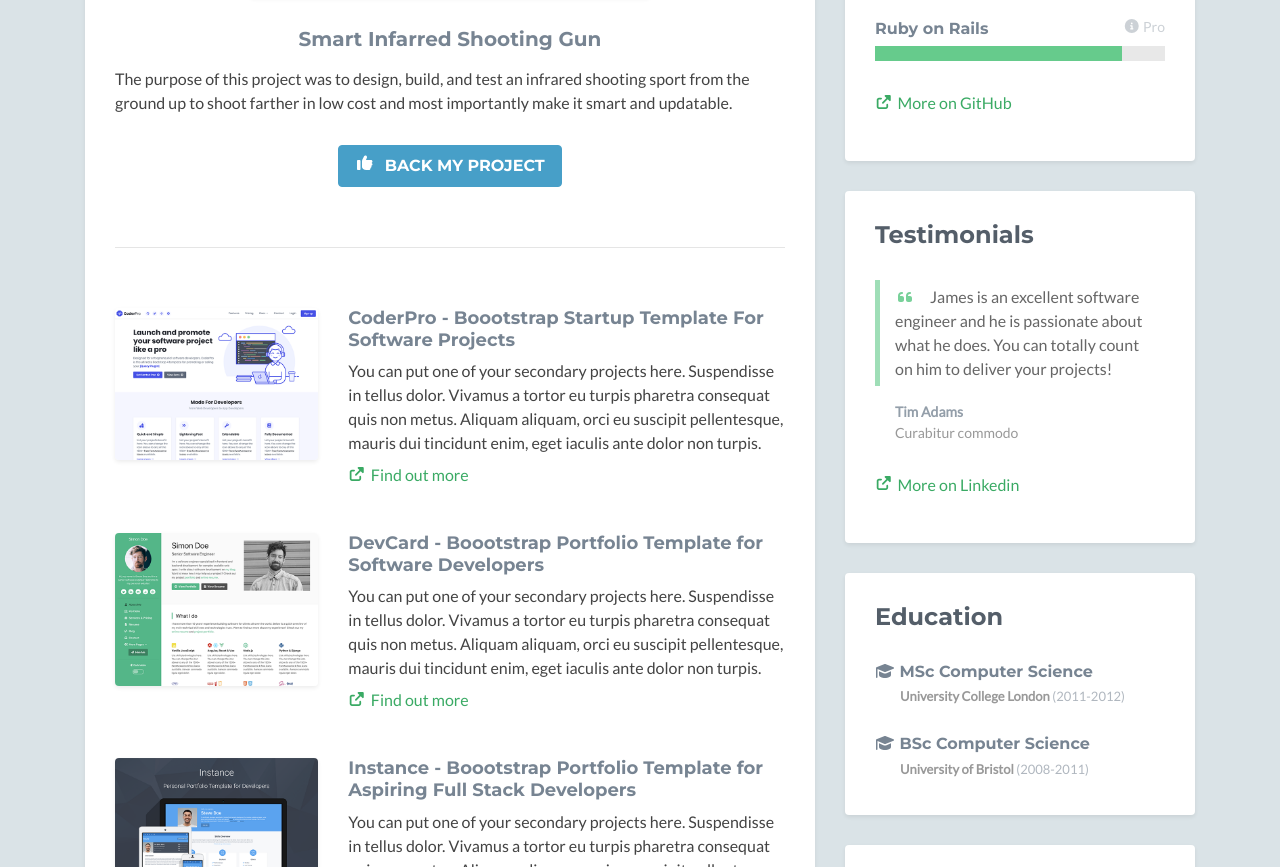
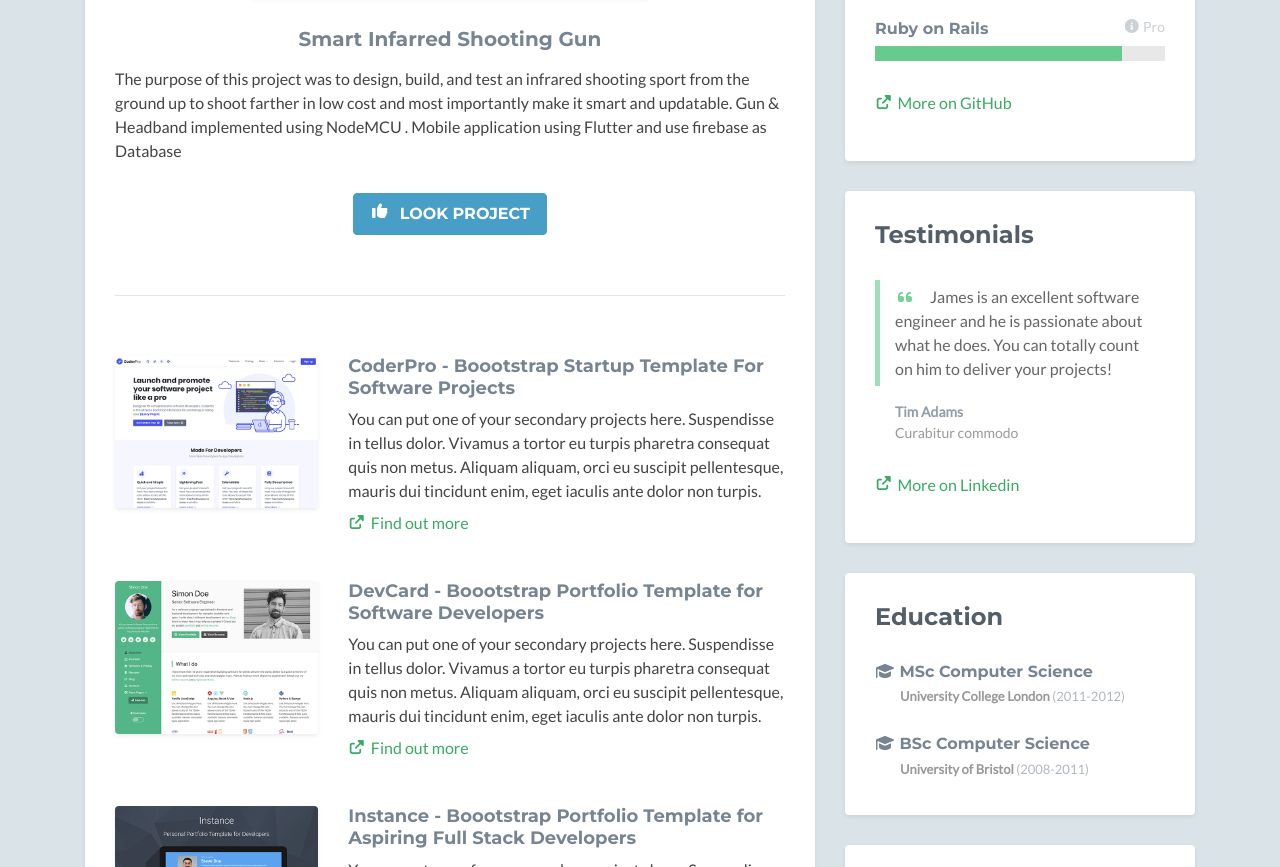
Before and after one commit to VindulaNR/VindulaNR.github.io, a plain HTML site: page index.html in a window 1280 px wide. Shown: the part 935-1802 px from the top of the page. Drawn offline with nearby package versions, Linux system fonts and the light colour scheme; no server answers; some icons are missing.

Commit message:
Update index.html

```diff
--- a/index.html
+++ b/index.html
@@ -82,9 +82,9 @@
                                 <h3 class="title mb-3"><a href="https://themes.3rdwavemedia.com/bootstrap-templates/startup/launch-bootstrap-4-template-for-saas-businesses/" target="_blank">Smart Infarred Shooting Gun</a></h3>
 
                                 <div class="desc text-left">
-                                    <p>The purpose of this project was to design, build, and test an infrared shooting sport from the ground up to shoot farther in low cost and most importantly make it smart and updatable.</p>
+                                    <p>The purpose of this project was to design, build, and test an infrared shooting sport from the ground up to shoot farther in low cost and most importantly make it smart and updatable. Gun & Headband implemented using NodeMCU . Mobile application using Flutter and use firebase as Database</p>
                                 </div><!--//desc-->
-                                <a class="btn btn-cta-secondary" href="https://themes.3rdwavemedia.com/bootstrap-templates/startup/launch-bootstrap-4-template-for-saas-businesses/" target="_blank"><i class="fas fa-thumbs-up"></i> Back my project</a>
+                                <a class="btn btn-cta-secondary" href="https://cepdnaclk.github.io/e16-3yp-smart-infared-shooting-sport/" target="_blank"><i class="fas fa-thumbs-up"></i> Look project</a>
                             </div><!--//item-->
                             <hr class="divider" />
                             <div class="item row">
```
